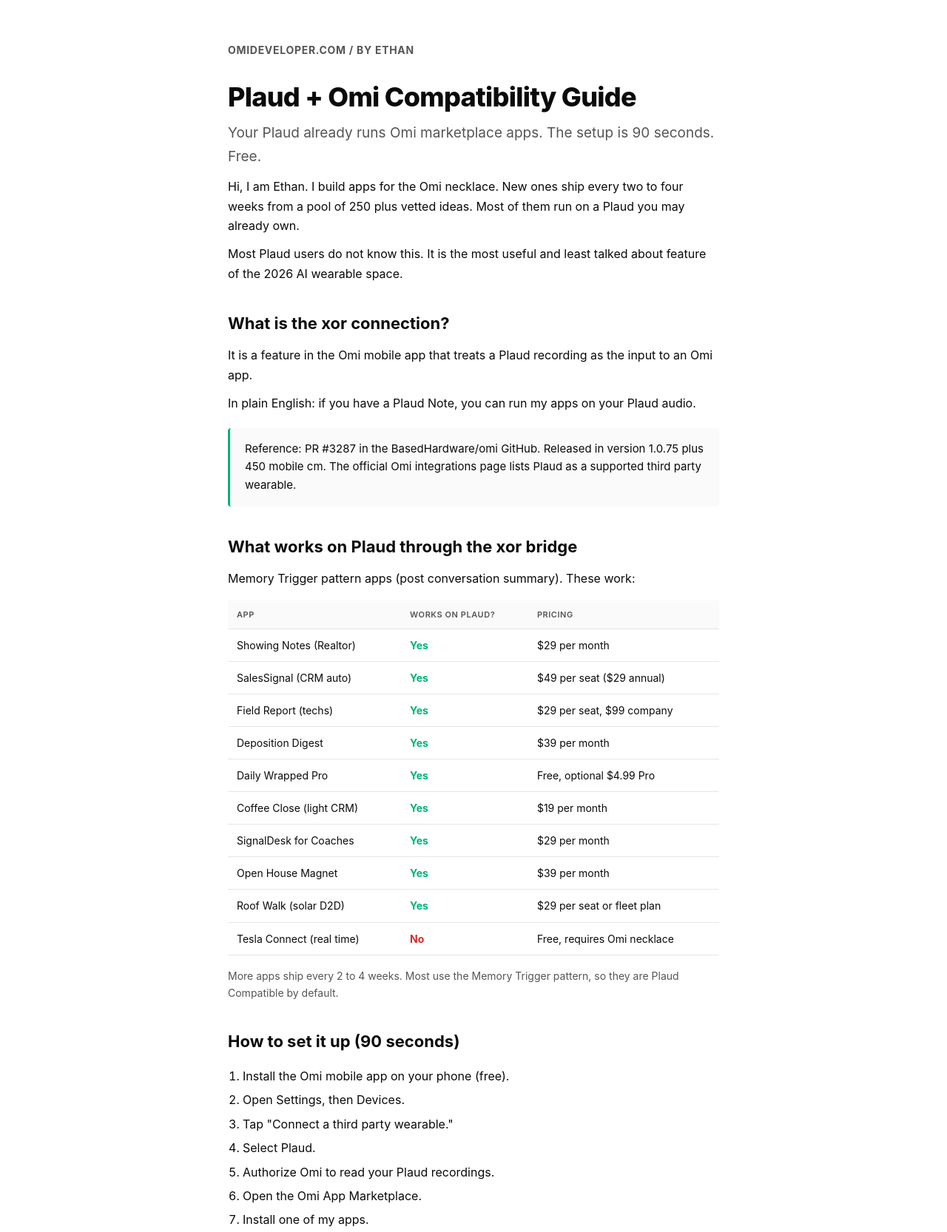
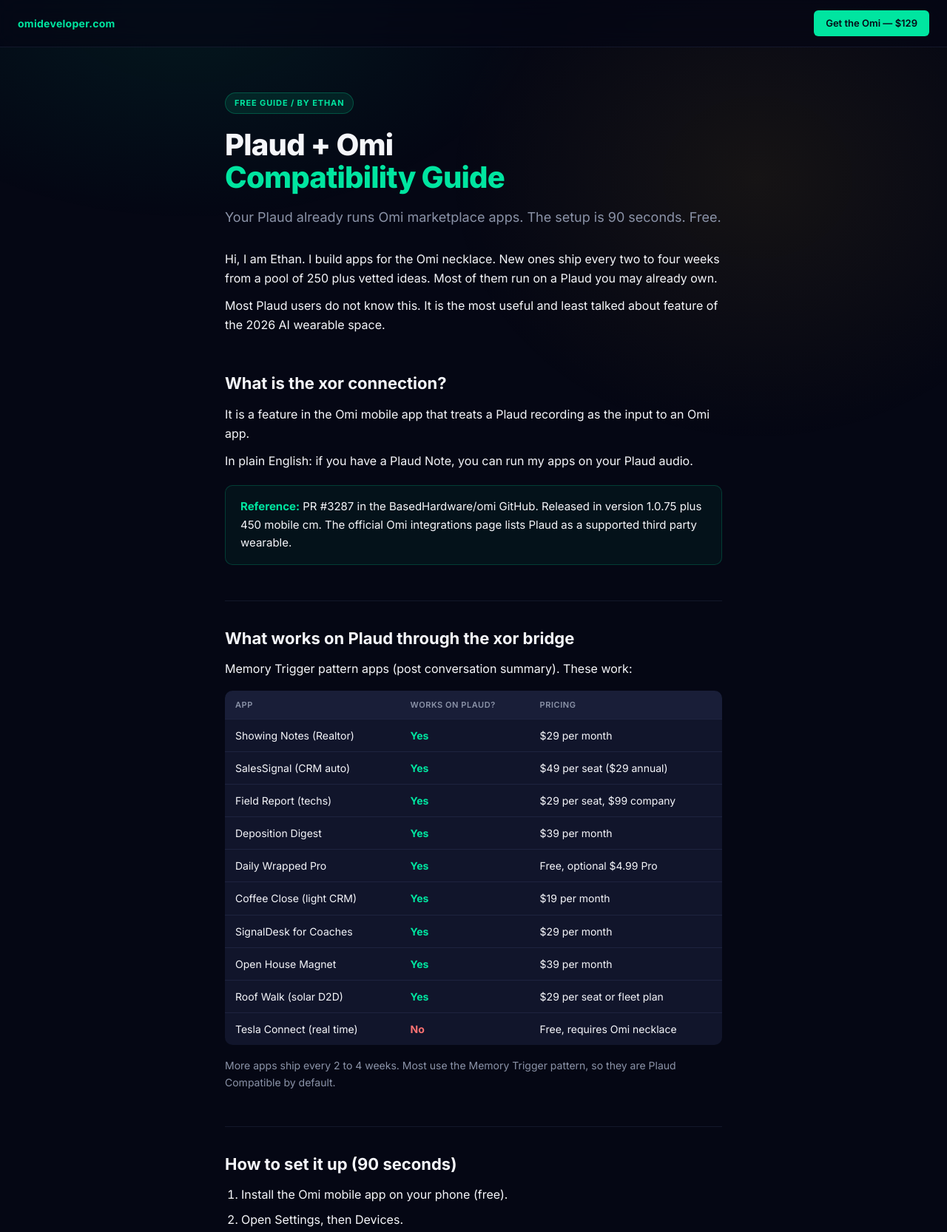
Before and after one commit to ekawough/omideveloper, a plain HTML site: page plaud-guide.html in a window 1280 px wide. Shown: the top 1666 px of the page at 74% size. Drawn offline with Linux system fonts and the light colour scheme.

Commit message:
Restyle plaud-guide.html to dark theme matching other pages

```diff
--- a/plaud-guide.html
+++ b/plaud-guide.html
@@ -5,58 +5,88 @@
 <meta name="viewport" content="width=device-width, initial-scale=1.0">
 <title>Plaud + Omi Compatibility Guide, by omideveloper</title>
 <meta name="description" content="Run Omi marketplace apps on your existing Plaud Note via the xor connection. 90 second setup, free. Lead magnet from the developer.">
+<meta name="theme-color" content="#050714">
+<link rel="preconnect" href="https://fonts.googleapis.com">
+<link rel="preconnect" href="https://fonts.gstatic.com" crossorigin>
+<link href="https://fonts.googleapis.com/css2?family=Inter:wght@400;500;600;700;800&display=swap" rel="stylesheet">
 <style>
   :root {
-    --bg: #ffffff;
-    --fg: #0a0a0a;
-    --muted: #555;
-    --accent: #00b378;
-    --accent-2: #b88a00;
-    --accent-soft: #e6f9f1;
-    --accent-soft-2: #fef5d7;
-    --border: #e5e5e5;
-    --card: #fafafa;
-    --yes: #00b378;
-    --no: #dc2626;
+    --bg: #050714; --bg-2: #0a0d1f; --bg-3: #11152b;
+    --surface: rgba(20,25,50,0.5); --border: rgba(120,140,200,0.12); --border-strong: rgba(120,140,200,0.25);
+    --fg: #f5f6fa; --muted: #8b93a8; --muted-2: #6b7290;
+    --accent: #00e5a0; --accent-2: #fbbf24;
+    --yes: #00e5a0; --no: #f87171;
+    --sans: 'Inter', system-ui, -apple-system, sans-serif;
   }
   * { box-sizing: border-box; }
-  body { margin: 0; font-family: 'Inter', system-ui, -apple-system, sans-serif; background: var(--bg); color: var(--fg); line-height: 1.65; font-size: 16px; }
-  .wrap { max-width: 720px; margin: 0 auto; padding: 56px 28px; }
-  .brand { font-weight: 700; font-size: 14px; color: var(--muted); letter-spacing: 0.05em; text-transform: uppercase; margin-bottom: 32px; }
-  h1 { font-size: 36px; line-height: 1.15; margin: 0 0 12px; letter-spacing: -0.02em; font-weight: 800; }
-  h2 { font-size: 22px; margin: 36px 0 8px; font-weight: 700; }
-  p { margin: 12px 0; }
-  p.lead { font-size: 19px; color: var(--muted); margin-top: 0; }
-  .card { background: var(--card); border-left: 3px solid var(--accent); border-radius: 4px; padding: 16px 20px; margin: 20px 0; font-size: 15px; }
-  .cta { display: inline-block; margin: 16px 0; padding: 14px 28px; background: var(--accent); color: #fff; text-decoration: none; font-weight: 600; border-radius: 6px; font-size: 16px; }
-  ul, ol { padding-left: 20px; }
-  li { margin-bottom: 6px; }
-  table { width: 100%; border-collapse: collapse; margin: 16px 0; font-size: 14px; }
-  th, td { padding: 10px 12px; border-bottom: 1px solid var(--border); text-align: left; }
-  th { color: var(--muted); font-weight: 600; font-size: 11px; text-transform: uppercase; letter-spacing: 0.05em; background: var(--card); }
+  html { scroll-behavior: smooth; }
+  body { margin: 0; font-family: var(--sans); background: var(--bg); color: var(--fg); line-height: 1.65; -webkit-font-smoothing: antialiased; overflow-x: hidden; }
+  body::before {
+    content: ''; position: fixed; inset: 0;
+    background:
+      radial-gradient(ellipse 800px 500px at 20% 0%, rgba(0,229,160,0.08), transparent 60%),
+      radial-gradient(ellipse 700px 600px at 80% 30%, rgba(251,191,36,0.07), transparent 60%);
+    pointer-events: none; z-index: 0;
+  }
+  nav { position: sticky; top: 0; backdrop-filter: blur(16px); background: rgba(5,7,20,0.7); border-bottom: 1px solid var(--border); z-index: 100; padding: 14px 24px; display: flex; align-items: center; justify-content: space-between; }
+  nav .logo { font-size: 14px; font-weight: 700; color: var(--accent); letter-spacing: 0.02em; text-decoration: none; }
+  nav a.nav-cta { font-size: 13px; font-weight: 600; color: #050714; background: var(--accent); padding: 7px 16px; border-radius: 6px; text-decoration: none; }
+  .wrap { max-width: 720px; margin: 0 auto; padding: 60px 24px 80px; position: relative; z-index: 1; }
+  .badge { display: inline-block; font-size: 11px; font-weight: 700; letter-spacing: 0.08em; text-transform: uppercase; color: var(--accent); background: rgba(0,229,160,0.1); border: 1px solid rgba(0,229,160,0.25); border-radius: 20px; padding: 4px 12px; margin-bottom: 20px; }
+  h1 { font-size: 40px; line-height: 1.12; margin: 0 0 16px; letter-spacing: -0.02em; font-weight: 800; }
+  h1 span { color: var(--accent); }
+  p.lead { font-size: 18px; color: var(--muted); margin: 0 0 28px; }
+  h2 { font-size: 22px; margin: 48px 0 10px; font-weight: 700; border-top: 1px solid var(--border); padding-top: 32px; }
+  h2:first-of-type { border-top: none; padding-top: 0; }
+  p { margin: 10px 0; }
+  ul, ol { padding-left: 22px; margin: 10px 0; }
+  li { margin-bottom: 7px; }
+  .card { background: rgba(0,229,160,0.05); border: 1px solid rgba(0,229,160,0.2); border-radius: 10px; padding: 16px 20px; margin: 20px 0; font-size: 15px; }
+  .card strong { color: var(--accent); }
+  table { width: 100%; border-collapse: collapse; margin: 16px 0; font-size: 14px; background: var(--bg-3); border-radius: 10px; overflow: hidden; }
+  th { padding: 10px 14px; background: rgba(120,140,200,0.08); color: var(--muted); font-weight: 600; font-size: 11px; text-transform: uppercase; letter-spacing: 0.05em; text-align: left; border-bottom: 1px solid var(--border); }
+  td { padding: 10px 14px; border-bottom: 1px solid var(--border); }
+  tr:last-child td { border-bottom: none; }
   .yes { color: var(--yes); font-weight: 700; }
   .no { color: var(--no); font-weight: 700; }
-  .footer { margin-top: 64px; padding-top: 20px; border-top: 1px solid var(--border); color: var(--muted); font-size: 13px; }
+  .cta { display: inline-block; margin: 20px 0 8px; padding: 14px 28px; background: var(--accent); color: #050714; text-decoration: none; font-weight: 700; border-radius: 8px; font-size: 16px; transition: opacity 0.15s; }
+  .cta:hover { opacity: 0.88; }
+  .sig { margin-top: 40px; font-weight: 600; font-size: 16px; }
+  .sig span { color: var(--muted); font-weight: 400; }
+  .footer { margin-top: 60px; padding-top: 20px; border-top: 1px solid var(--border); color: var(--muted-2); font-size: 13px; line-height: 1.6; }
 
   @media print {
-    body { font-size: 11pt; }
+    body { background: #fff; color: #0a0a0a; font-size: 11pt; }
+    body::before { display: none; }
+    nav { display: none; }
     .wrap { padding: 0; max-width: 100%; }
-    h1 { font-size: 24pt; }
-    h2 { font-size: 14pt; page-break-after: avoid; }
-    .cta { background: none !important; color: var(--accent) !important; padding: 0; font-weight: 700; text-decoration: underline; }
-    .card { background: none; border-left: 2px solid var(--accent); }
-    table { page-break-inside: avoid; }
-    a { color: var(--accent); text-decoration: none; }
+    h1 { font-size: 24pt; color: #0a0a0a; }
+    h1 span { color: #00b378; }
+    h2 { font-size: 14pt; color: #0a0a0a; border-top: 1px solid #e5e5e5; page-break-after: avoid; }
+    .badge { background: none; border: 1px solid #00b378; color: #00b378; }
+    .card { background: none; border-left: 2px solid #00b378; border-top: none; border-right: none; border-bottom: none; border-radius: 0; }
+    .card strong { color: #00b378; }
+    table { background: #fafafa; border: 1px solid #e5e5e5; border-radius: 0; page-break-inside: avoid; }
+    th { background: #f0f0f0; color: #555; border-bottom: 1px solid #e5e5e5; }
+    td { border-bottom: 1px solid #e5e5e5; color: #0a0a0a; }
+    .yes { color: #00b378; }
+    .no { color: #dc2626; }
+    .cta { background: none; color: #00b378; padding: 0; font-weight: 700; text-decoration: underline; }
+    p.lead, .sig span { color: #555; }
+    .footer { color: #777; }
     @page { margin: 0.6in; }
   }
 </style>
 </head>
 <body>
+<nav>
+  <a class="logo" href="https://omideveloper.com">omideveloper.com</a>
+  <a class="nav-cta" href="https://www.omi.me/?ref=ETHAN.OMI.DEVELOPER&utm_source=affiliate&utm_medium=guide&utm_campaign=lead-magnet-2&utm_content=nav">Get the Omi — $129</a>
+</nav>
 <div class="wrap">
 
-  <div class="brand">omideveloper.com / by Ethan</div>
-
-  <h1>Plaud + Omi Compatibility Guide</h1>
+  <div class="badge">Free guide / by Ethan</div>
+  <h1>Plaud + Omi<br><span>Compatibility Guide</span></h1>
   <p class="lead">Your Plaud already runs Omi marketplace apps. The setup is 90 seconds. Free.</p>
 
   <p>Hi, I am Ethan. I build apps for the Omi necklace. New ones ship every two to four weeks from a pool of 250 plus vetted ideas. Most of them run on a Plaud you may already own.</p>
@@ -65,7 +95,7 @@
   <h2>What is the xor connection?</h2>
   <p>It is a feature in the Omi mobile app that treats a Plaud recording as the input to an Omi app.</p>
   <p>In plain English: if you have a Plaud Note, you can run my apps on your Plaud audio.</p>
-  <div class="card">Reference: PR #3287 in the BasedHardware/omi GitHub. Released in version 1.0.75 plus 450 mobile cm. The official Omi integrations page lists Plaud as a supported third party wearable.</div>
+  <div class="card"><strong>Reference:</strong> PR #3287 in the BasedHardware/omi GitHub. Released in version 1.0.75 plus 450 mobile cm. The official Omi integrations page lists Plaud as a supported third party wearable.</div>
 
   <h2>What works on Plaud through the xor bridge</h2>
   <p>Memory Trigger pattern apps (post conversation summary). These work:</p>
@@ -82,7 +112,7 @@
     <tr><td>Roof Walk (solar D2D)</td><td class="yes">Yes</td><td>$29 per seat or fleet plan</td></tr>
     <tr><td>Tesla Connect (real time)</td><td class="no">No</td><td>Free, requires Omi necklace</td></tr>
   </table>
-  <p style="font-size: 14px; color: var(--muted);">More apps ship every 2 to 4 weeks. Most use the Memory Trigger pattern, so they are Plaud Compatible by default.</p>
+  <p style="color: var(--muted); font-size: 14px;">More apps ship every 2 to 4 weeks. Most use the Memory Trigger pattern, so they are Plaud Compatible by default.</p>
 
   <h2>How to set it up (90 seconds)</h2>
   <ol>
@@ -109,13 +139,13 @@
   <p>If you want real time apps (Tesla Connect, live coaching, command and control), yes.</p>
   <p>If you only want post conversation summaries, your Plaud handles all of it through the xor bridge.</p>
   <p>If you want both: the Omi necklace is $129 right now ($50 off the $179 sticker, limited time at omi.me checkout).</p>
-  <a class="cta" href="https://www.omi.me/?ref=ETHAN.OMI.DEVELOPER&utm_source=affiliate&utm_medium=guide&utm_campaign=lead-magnet-2&utm_content=cta-end">Get the Omi necklace, $129 (limited time)</a>
+  <a class="cta" href="https://www.omi.me/?ref=ETHAN.OMI.DEVELOPER&utm_source=affiliate&utm_medium=guide&utm_campaign=lead-magnet-2&utm_content=cta-end">Get the Omi necklace — $129 (limited time)</a>
 
   <h2>Why I am writing this</h2>
   <p>I borrowed a Plaud to test compatibility before publishing this. It works. Almost no one is making this content because almost no one builds for both ecosystems.</p>
   <p>If you are a Plaud user, install the Omi mobile app, run one of my apps on your Plaud, and tell me what worked and what did not. Reply to the email this came from.</p>
 
-  <p style="margin-top: 32px; font-weight: 600;">Ethan<br><span style="color: var(--muted); font-weight: 400;">omideveloper.com</span></p>
+  <div class="sig">Ethan<br><span>omideveloper.com</span></div>
 
   <div class="footer">
     <p>Affiliate disclosure: this guide links to omi.me with my affiliate code. I earn a commission on devices purchased through that link.</p>
```
